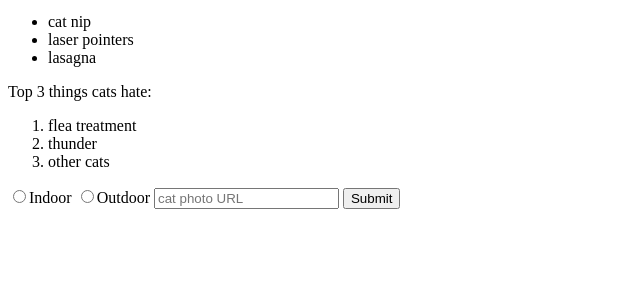
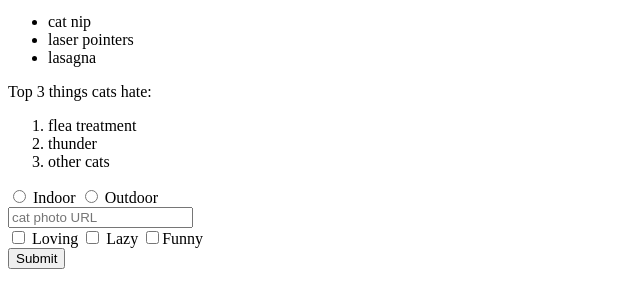
Before and after one commit to cyaelcastro/Free-Code-Camp, a plain HTML site: page Responsive/index.html in a window 1280 px wide. Shown: the part 426-734 px from the top of the page, without its empty margins (0-640 px from the left). Drawn offline with Linux system fonts and the light colour scheme.

Commit message:
Task: 24

```diff
--- a/Responsive/index.html
+++ b/Responsive/index.html
@@ -1,4 +1,4 @@
-<!-- Task 23-->
+<!-- Task 24-->
 <h2>CatPhotoApp</h2>
 <main>
   <p>Click here to view more <a href="#">cat photos</a>.</p>
@@ -18,13 +18,14 @@
     <li>other cats</li>
   </ol>
   <form action="/submit-cat-photo">
-  <label for="indoor">
-    <input id="indoor" type="radio" name="indoor-outdoor">Indoor
-  </label>
-  <label for="outdoor">
-    <input id="outdoor" type="radio" name="indoor-outdoor">Outdoor
-  </label>
+    <label for="indoor"><input id="indoor" type="radio" name="indoor-outdoor"> Indoor</label>
+    <label for="outdoor"><input id="outdoor" type="radio" name="indoor-outdoor"> Outdoor</label><br>
     <input type="text" placeholder="cat photo URL" required>
+    <br>
+    <label for="loving"><input id="loving" type="checkbox" name="personality"> Loving </label>
+    <label for="lazy"><input id="lazy" type="checkbox" name="personality"> Lazy </label>
+    <label for="funny"><input id="funny" type="checkbox" name="personality">Funny</label>
+    <br>
     <button type="submit">Submit</button>
   </form>
 </main>
```
